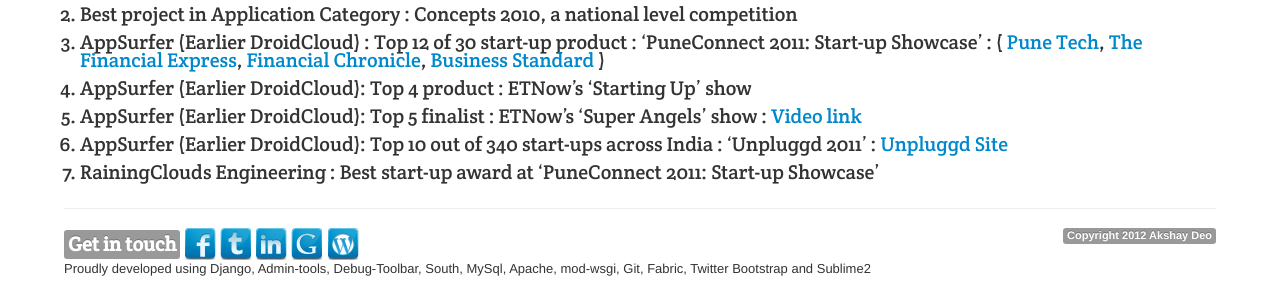
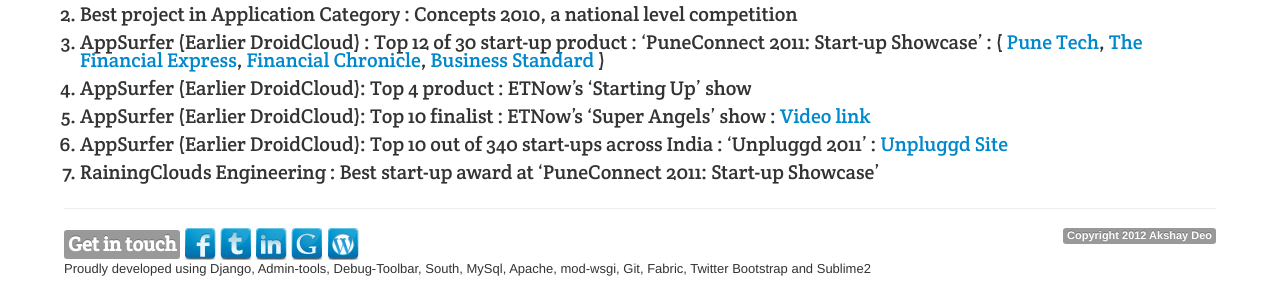
Before and after one commit to akshaydeo/akshaydeodotme, a Django app: template templates/dashboard/accolades.html in a window 1280 px wide. Shown: the part 129-429 px from the top of the page. Run offline with Django 3.2, Linux system fonts and the light colour scheme; the template is opened without the code that fills it, so the values that code supplies are empty; parts of the project's set-up code (start-up, migrations or seed data) failed here and were passed over; some libraries are stand-ins or nearby versions.

Commit message:
accolate correction

```diff
--- a/templates/dashboard/accolades.html
+++ b/templates/dashboard/accolades.html
@@ -8,7 +8,7 @@
 				<li style="margin-top:10px;">Best project in Application Category : Concepts 2010, a national level competition</li>
 				<li style="margin-top:10px;">AppSurfer (Earlier DroidCloud) : Top 12 of 30 start-up product : ‘PuneConnect 2011: Start-up Showcase’ : (<a href="http://tinyurl.com/7l2j9lh" target="_blank"> Pune Tech</a>,<a href="http://tinyurl.com/7rhwlg8" target="_blank"> The Financial Express</a>,<a href="http://tinyurl.com/729w5er" target="_blank"> Financial Chronicle</a>,<a href="http://tinyurl.com/7u2eb8o" target="_blank"> Business Standard</a> )</li>
 				<li style="margin-top:10px;">AppSurfer (Earlier DroidCloud): Top 4 product : ETNow’s ‘Starting Up’ show</li>
-				<li style="margin-top:10px;">AppSurfer (Earlier DroidCloud): Top 5 finalist : ETNow’s ‘Super Angels’ show : <a href="http://bit.ly/sM6hNR" target="_blank"> Video link </a></li>
+				<li style="margin-top:10px;">AppSurfer (Earlier DroidCloud): Top 10 finalist : ETNow’s ‘Super Angels’ show : <a href="http://bit.ly/sM6hNR" target="_blank"> Video link </a></li>
 				<li style="margin-top:10px;">AppSurfer (Earlier DroidCloud): Top 10 out of 340 start-ups across India : ‘Unpluggd 2011’ : <a href="http://www.unpluggd.org" target="_blank">Unpluggd Site</a></li>
 				<li style="margin-top:10px;">RainingClouds Engineering : Best start-up award at ‘PuneConnect 2011: Start-up Showcase’</li>
 			</ol>
```
